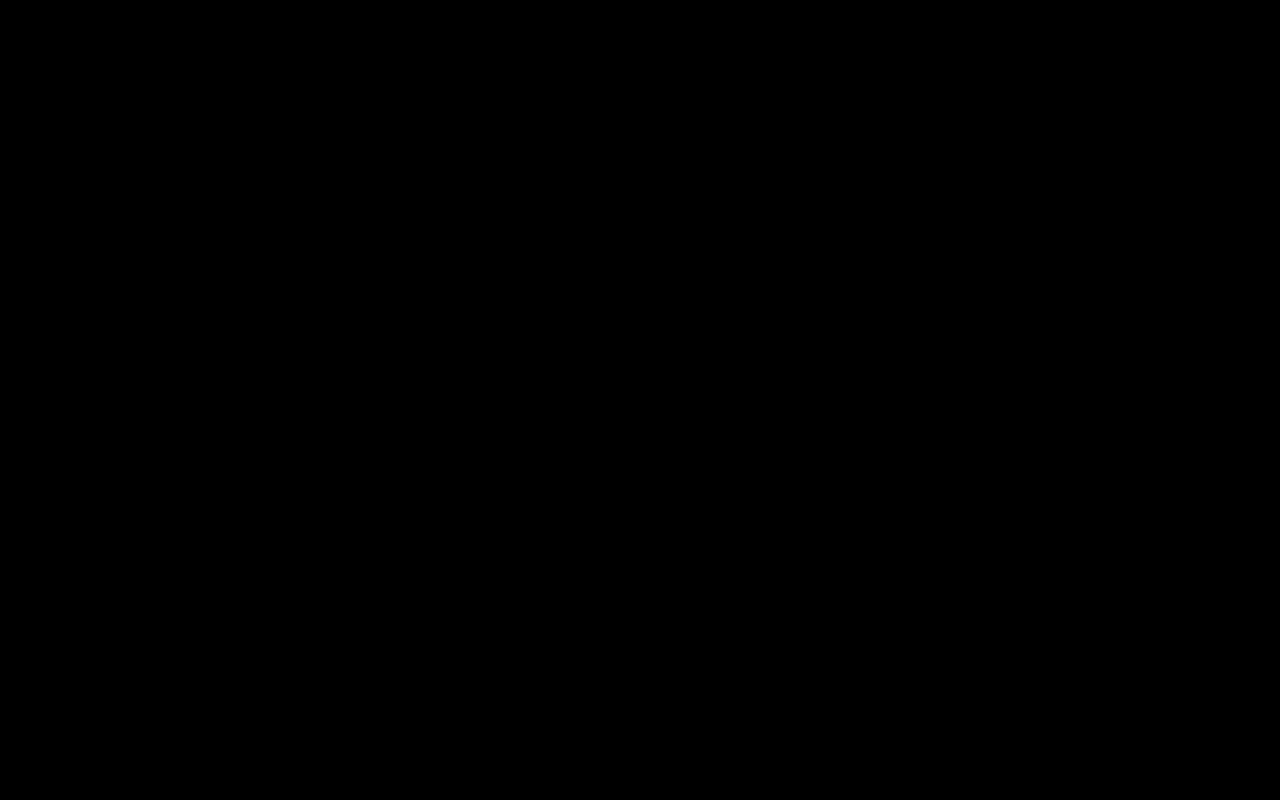
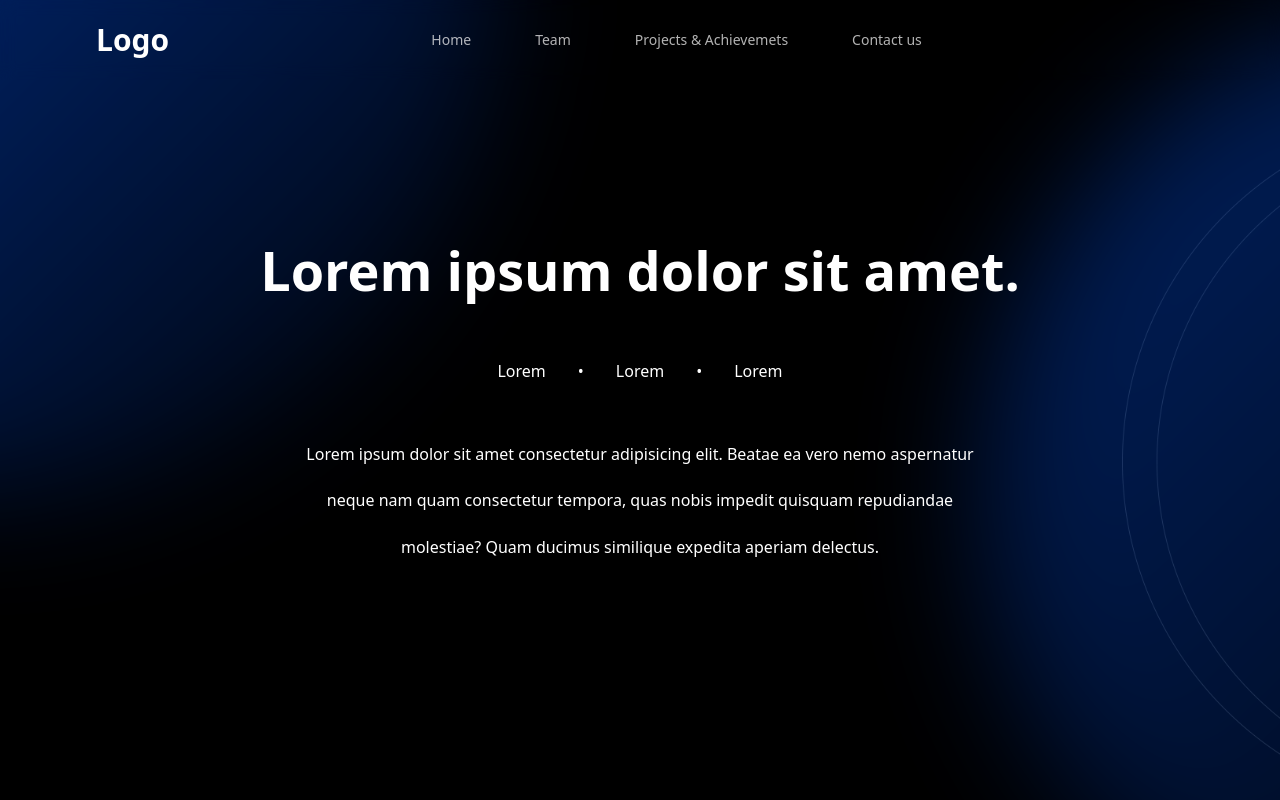
Before and after one commit to priyangsubanerjee/konnexions, a Next.js app: page / in a window 1280 px wide. Built offline with nearby package versions, Linux system fonts and the light colour scheme.

Commit message:
landing-page:lg

```diff
--- a/components/navbar.js
+++ b/components/navbar.js
@@ -6,7 +6,7 @@ function NavBar() {
   const [sidenavOpen, setSidenavOpen] = useState(false);
   return (
     <div>
-      <nav className="sticky z-30 top-0 inset-x-0 bg-transparent h-20 flex items-center justify-between lg:px-24 px-6 backdrop-blur">
+      <nav className="fixed z-30 top-0 inset-x-0 bg-transparent h-20 flex items-center justify-between lg:px-24 px-6 backdrop-blur">
         <div>
           <h1 className="text-white font-semibold text-2xl lg:text-3xl">
             Logo
--- a/pages/index.js
+++ b/pages/index.js
@@ -1,10 +1,60 @@
+/* eslint-disable @next/next/no-img-element */
+import NavBar from "@/components/navbar";
+import { Inter } from "next/font/google";
 import Image from "next/image";
-import { Inter } from "next/font/google";
 import Link from "next/link";
-import NavBar from "@/components/navbar";
-import Carousel from "@/components/carousel";
-const inter = Inter({ subsets: ["latin"] });
 
 export default function Home() {
-  return <div className="h-screen w-screen fixed inset-0 bg-black"></div>;
+  return (
+    <div className="h-screen w-screen fixed inset-0 bg-black overflow-hidden">
+      <NavBar />
+      <div className="relative h-screen w-screen overflow-y-auto overflow-x-hidden">
+        <div className="h-[800px] lg:h-[1000px] w-[800px] lg:w-[1000px] absolute z-0 rounded-full bg-gradient-to-br from-[#0057FF]/60 lg:from-[#0057FF] to-transparent -translate-x-1/2 -translate-y-1/2 blur-xl lg:blur-3xl opacity-70"></div>
+        <img
+          src="/circleHome1.png"
+          className="absolute right-0 top-28 h-[700px]"
+          alt=""
+        />
+        <div className="h-[800px] lg:h-[1000px] w-[800px] lg:w-[1000px] absolute right-0 z-0 rounded-full bg-gradient-to-br from-[#0057FF]/60 lg:from-[#0057FF] to-transparent translate-x-[70%] blur-xl lg:blur-3xl opacity-40"></div>
+        <div className="absolute inset-0 z-20">
+          <div className="min-h-screen flex flex-col justify-center">
+            <h1 className="text-center text-white text-[54px] font-bold">
+              Lorem ipsum dolor sit amet.
+            </h1>
+            <div className="flex justify-center space-x-8 text-white mt-12 font-light">
+              <span>Lorem</span>
+              <span>•</span>
+              <span>Lorem</span>
+              <span>•</span>
+              <span>Lorem</span>
+            </div>
+            <p className="text-center text-white leading-[2.9] px-[300px] mt-12">
+              Lorem ipsum dolor sit amet consectetur adipisicing elit. Beatae ea
+              vero nemo aspernatur neque nam quam consectetur tempora, quas
+              nobis impedit quisquam repudiandae molestiae? Quam ducimus
+              similique expedita aperiam delectus.
+            </p>
+          </div>
+          <div className="min-h-screen flex flex-col justify-center">
+            <h1 className="text-center text-white text-[54px] font-bold">
+              Lorem ipsum dolor sit amet.
+            </h1>
+            <div className="flex justify-center space-x-8 text-white mt-12 font-light">
+              <span>Lorem</span>
+              <span>•</span>
+              <span>Lorem</span>
+              <span>•</span>
+              <span>Lorem</span>
+            </div>
+            <p className="text-center text-white leading-[2.9] px-[300px] mt-12">
+              Lorem ipsum dolor sit amet consectetur adipisicing elit. Beatae ea
+              vero nemo aspernatur neque nam quam consectetur tempora, quas
+              nobis impedit quisquam repudiandae molestiae? Quam ducimus
+              similique expedita aperiam delectus.
+            </p>
+          </div>
+        </div>
+      </div>
+    </div>
+  );
 }
--- a/pages/team.js
+++ b/pages/team.js
@@ -34,7 +34,7 @@ const teams = () => {
   return (
     <div className="relative flex flex-col overflow-hidden bg-[black] ">
       <NavBar />
-      <div className="flex flex-col justify-center realtive items-center">
+      <div className="flex flex-col justify-center relative items-center">
         <div className="h-[1000px] w-[1000px] absolute z-10 -left-5 -top-10 rounded-full bg-gradient-to-br from-[#1E9688]/70 lg:from-[#1E9688] to-transparent -translate-x-1/2 -translate-y-1/2 blur-[100px]" />
         <div className="h-[700px] w-[700px] absolute z-10 left-[100%] right-0 top-[10%] lg:top-[25%] rounded-full bg-gradient-to-br from-[#515151]/70 lg:from-[#515151]/40 to-transparent -translate-x-1/2 -translate-y-1/2 blur-3xl" />
         <Image
--- a/tailwind.config.js
+++ b/tailwind.config.js
@@ -8,7 +8,7 @@ module.exports = {
   theme: {
     extend: {
       colors: {
-        card_bg:"rgba(217, 217, 217, 0.11)",
+        card_bg: "rgba(217, 217, 217, 0.11)",
       },
       backgroundImage: {
         "gradient-radial": "radial-gradient(var(--tw-gradient-stops))",
@@ -17,5 +17,7 @@ module.exports = {
       },
     },
   },
-  plugins: [],
+  plugins: [
+    // scrollbar hide
+  ],
 };
```
Also changed, not shown: public/circleHome1.png (added).
